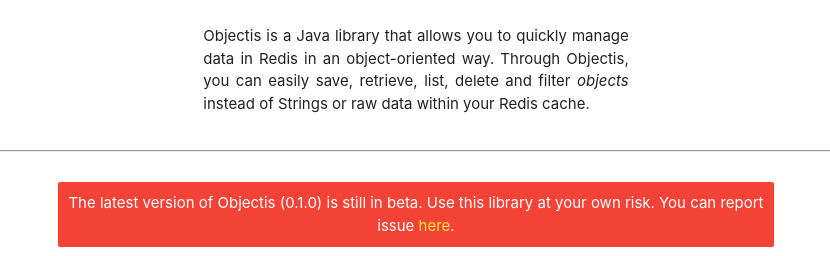
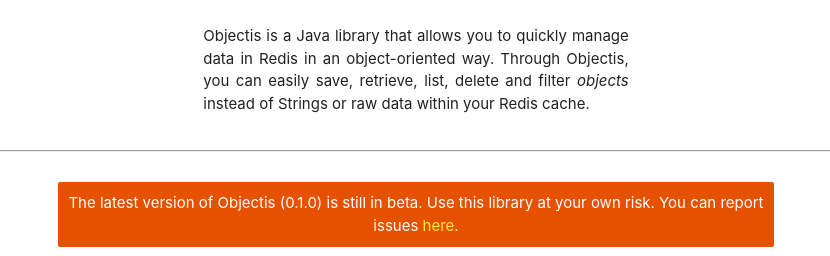
Before and after one commit to RayLabz/objectis, a plain HTML site: page docs/index.html in a window 1280 px wide. Shown: the part 544-800 px from the top of the page, without its empty margins (224-1054 px from the left). Drawn offline with nearby package versions, Linux system fonts and the light colour scheme; a script that the page names is missing.

Commit message:
0.1.0 - Collections, filtering, multithreading, additional methods, etc.

```diff
--- a/docs/index.html
+++ b/docs/index.html
@@ -47,9 +47,9 @@
 
             <hr/>
 
-            <div class="info-panel red white-text">
+            <div class="info-panel orange darken-4 white-text">
                 The latest version of Objectis (0.1.0) is still in beta. Use this library at your own risk.
-                You can report issue <a class="yellow-text" target="_blank" href="https://forms.gle/KJAjMVERkVXV4vof6">here</a>.
+                You can report issues <a class="yellow-text" target="_blank" href="https://forms.gle/KJAjMVERkVXV4vof6">here</a>.
             </div>
 
             <h3>Contents</h3>
```
